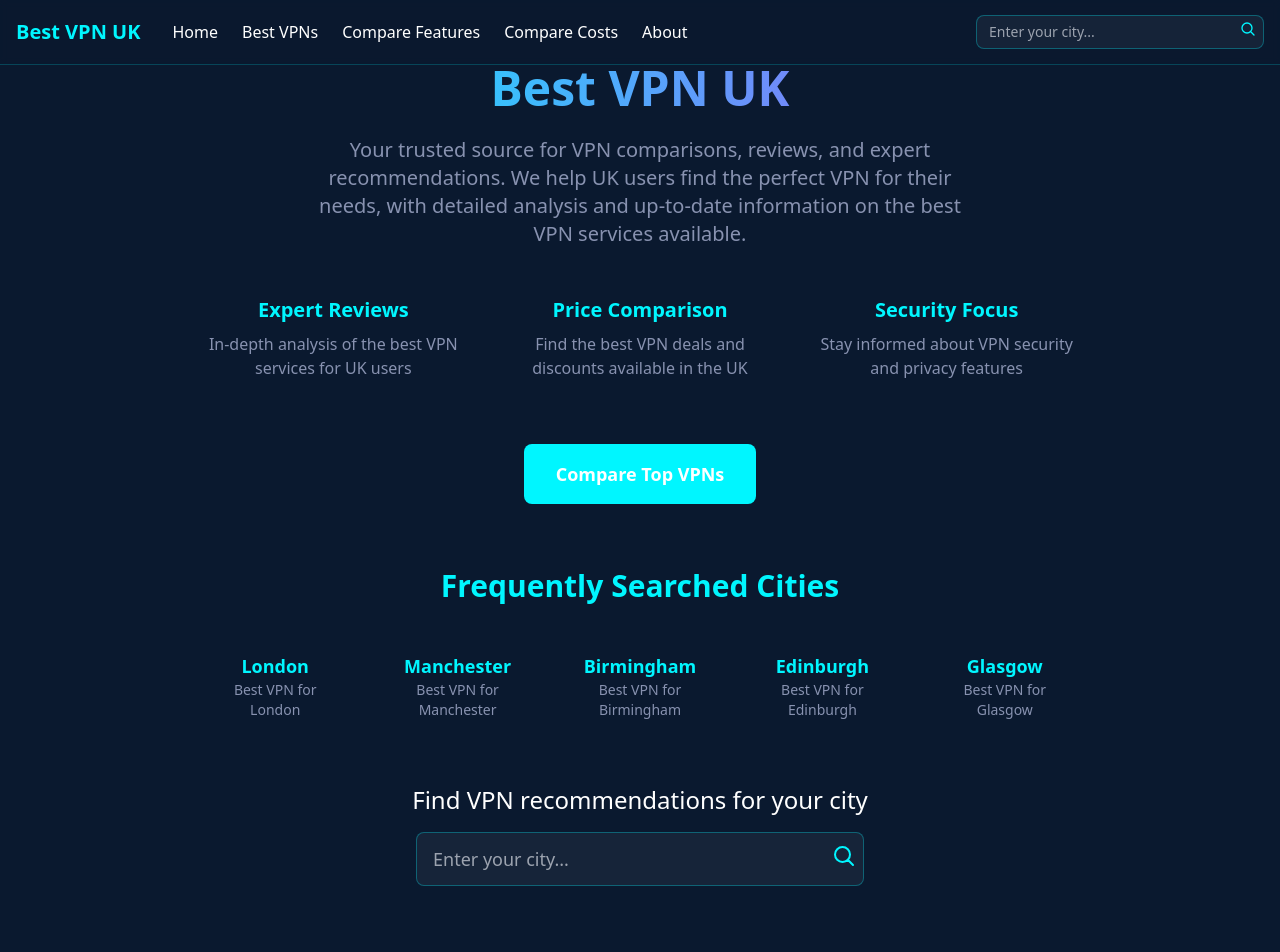
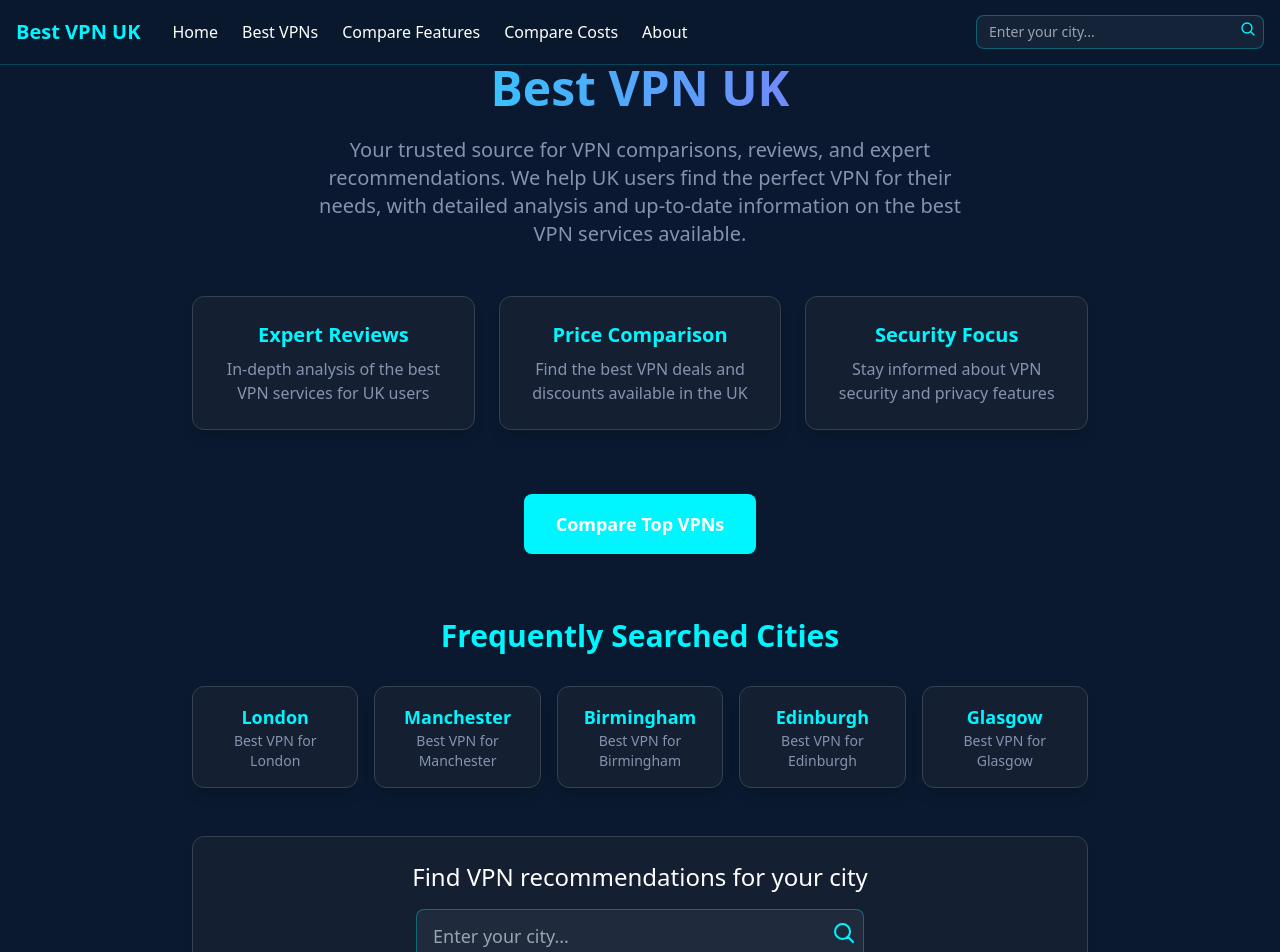
Before and after one commit to GergulasBalint/bestvpn, a React (Vite) app: page / in a window 1280 px wide. Shown: the top 952 px of the page. Built offline with nearby package versions, Linux system fonts and the light colour scheme.

Commit message:
border fix again

```diff
--- a/src/pages/Home.tsx
+++ b/src/pages/Home.tsx
@@ -28,17 +28,17 @@ const Home = () => {
         </p>
 
         <div className="grid grid-cols-1 md:grid-cols-3 gap-6 mt-12 mb-16">
-          <div className="card-gradient-border border-blue-500/20 hover:border-blue-500/40">
+          <div className="bg-gray-800/50 backdrop-blur-sm p-6 rounded-xl border border-gray-700 hover:border-blue-500/50 transition-all duration-300 shadow-lg">
             <h3 className="text-xl font-semibold mb-2 text-cyber-blue">Expert Reviews</h3>
             <p className="text-cyber-gray">In-depth analysis of the best VPN services for UK users</p>
           </div>
 
-          <div className="card-gradient-border border-purple-500/20 hover:border-purple-500/40">
+          <div className="bg-gray-800/50 backdrop-blur-sm p-6 rounded-xl border border-gray-700 hover:border-purple-500/50 transition-all duration-300 shadow-lg">
             <h3 className="text-xl font-semibold mb-2 text-cyber-blue">Price Comparison</h3>
             <p className="text-cyber-gray">Find the best VPN deals and discounts available in the UK</p>
           </div>
 
-          <div className="card-gradient-border border-green-500/20 hover:border-green-500/40">
+          <div className="bg-gray-800/50 backdrop-blur-sm p-6 rounded-xl border border-gray-700 hover:border-green-500/50 transition-all duration-300 shadow-lg">
             <h3 className="text-xl font-semibold mb-2 text-cyber-blue">Security Focus</h3>
             <p className="text-cyber-gray">Stay informed about VPN security and privacy features</p>
           </div>
@@ -61,7 +61,7 @@ const Home = () => {
               <Link
                 key={city}
                 to={`/city/${city.toLowerCase()}`}
-                className="card-gradient-border card-hover-glow p-4"
+                className="bg-gray-800/50 backdrop-blur-sm p-4 rounded-xl border border-gray-700 hover:border-cyber-blue/50 hover:bg-gray-800/70 transition-all duration-300 shadow-lg"
               >
                 <h3 className="text-lg font-semibold text-cyber-blue">
                   {city}
@@ -75,7 +75,7 @@ const Home = () => {
         </section>
 
         {/* Search section */}
-        <div className="mb-12 card-gradient-border">
+        <div className="mb-12 bg-gray-800/50 backdrop-blur-sm p-6 rounded-xl border border-gray-700 shadow-lg">
           <h2 className="text-2xl mb-4">Find VPN recommendations for your city</h2>
           <CitySearch />
         </div>
```
